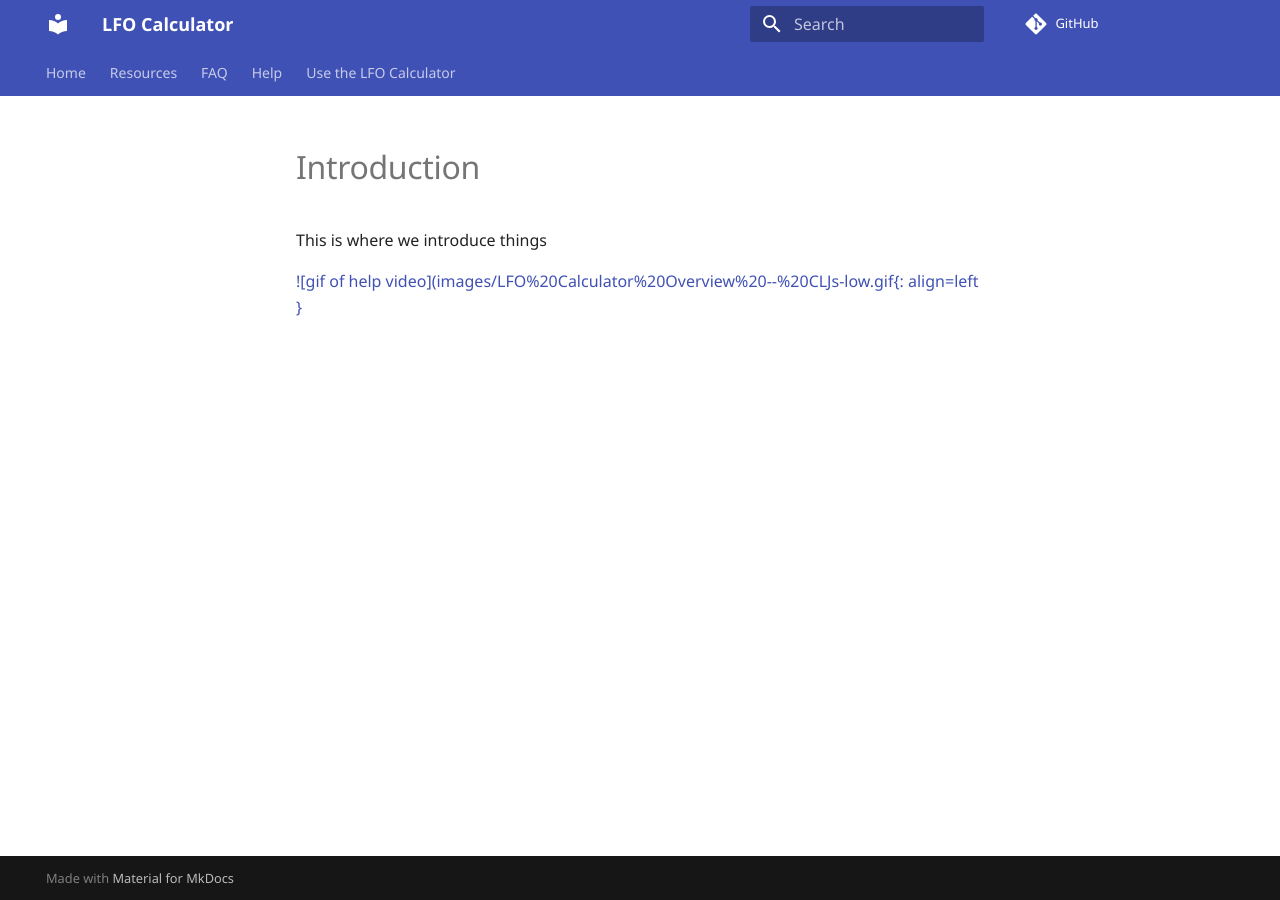
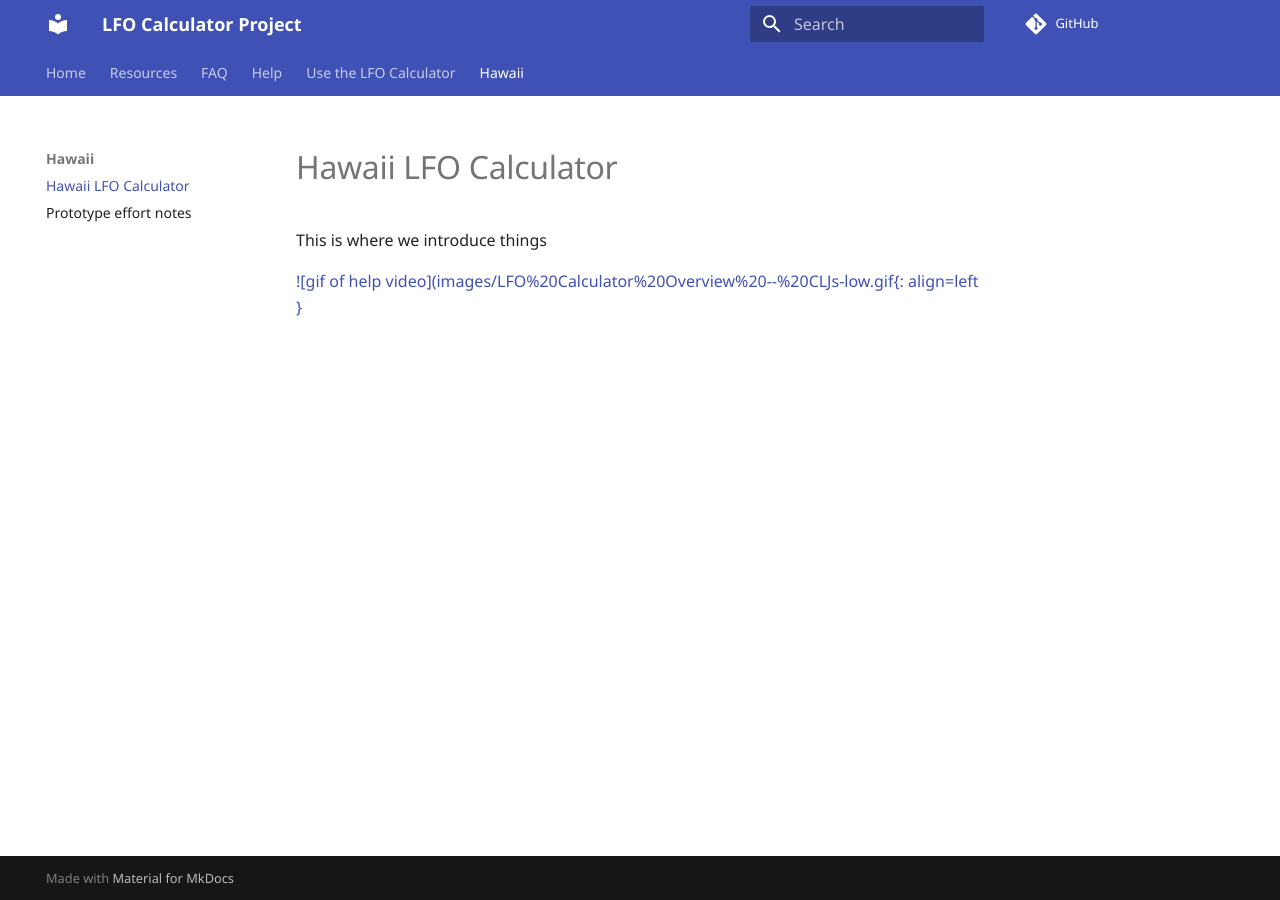
Before and after one commit to lfo-calculator/site, an MkDocs documentation site: the page built from docs/Hawaii.md, in a window 1280 px wide. Built offline with MkDocs 1.6.1 and Material for MkDocs 9.7.7, drawn with Linux system fonts in a browser that asks for light colours; some web fonts are replaced; comment, search, counter and statistics services are not loaded.

Commit message:
adding Hawaii section

```diff
--- a/mkdocs.yml
+++ b/mkdocs.yml
@@ -1,18 +1,22 @@
-site_name: LFO Calculator
+site_name: LFO Calculator Project
 # site_description:
-# site_author: Microsoft
+site_author: rc-ms
 # google_analytics:
 # remote_branch: for gh-deploy to GithubPages
 # remote_name: for gh-deploy to Github Pages
-# copyright: "© Microsoft 2021"
 docs_dir: "docs"
 repo_url: https://github.com/lfo-calculator/site
 nav:
   - Home: index.md
-  - Resources: Resources.md
+  - Resources:
+    - Overview: Resources.md
+    - Determining "Ability to Pay": Ability_to_pay.md
   - FAQ: FAQ.md
   - Help: Help.md
   - Use the LFO Calculator: https://beta.lfocalculator.org
+  - Hawaii:
+    - Hawaii LFO Calculator: Hawaii.md
+    - Prototype effort notes: Hawaii_prototype.md
 
 plugins:
   - search
```
Also changed, not shown: docs/Ability_to_pay.md (added, +51 -0 lines), docs/Hawaii_prototype.md (added, +16 -0 lines), docs/Resources.md (+1 -1 lines), docs/Hawaii.md (renamed from docs/Introduction.md), 1 other file.
